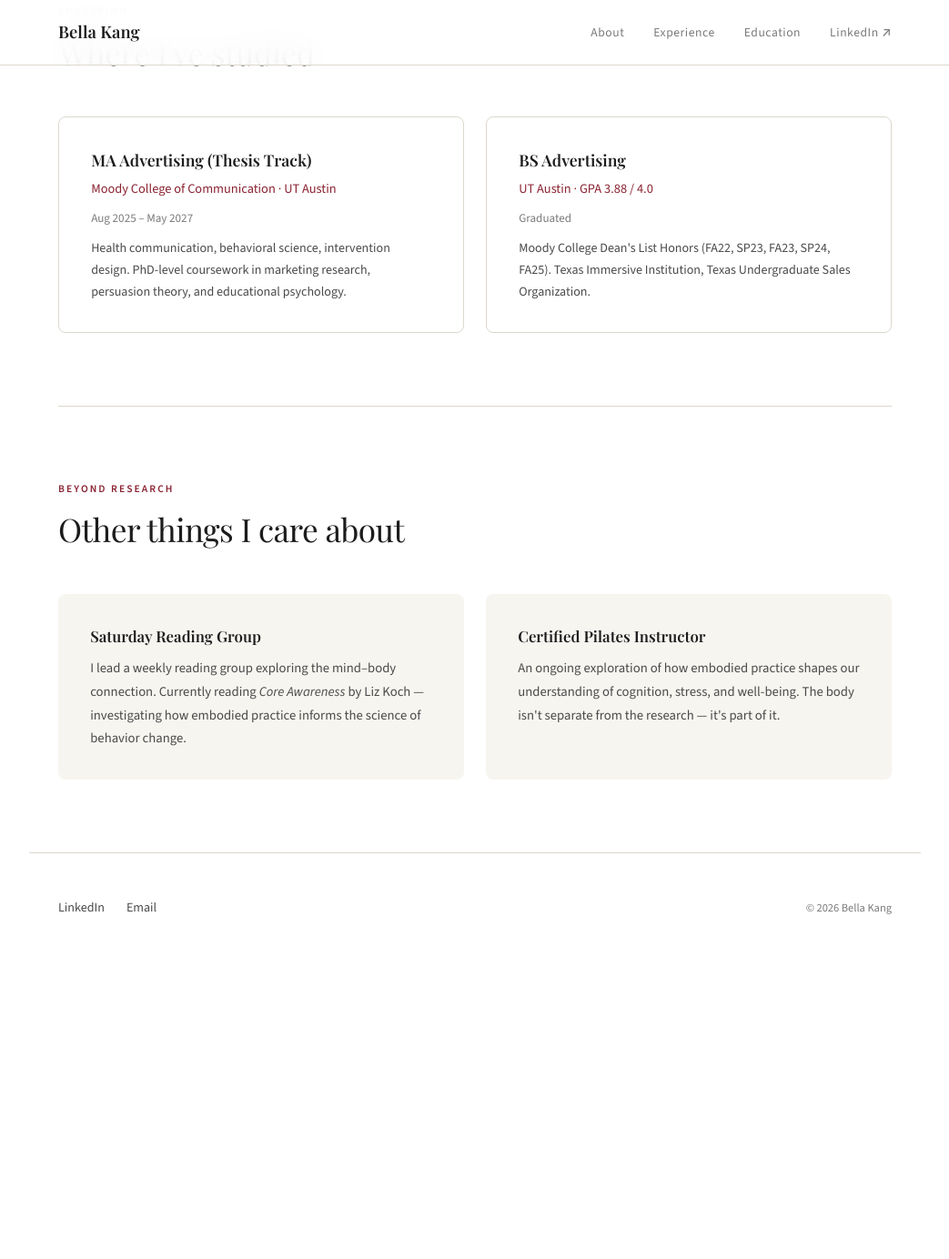
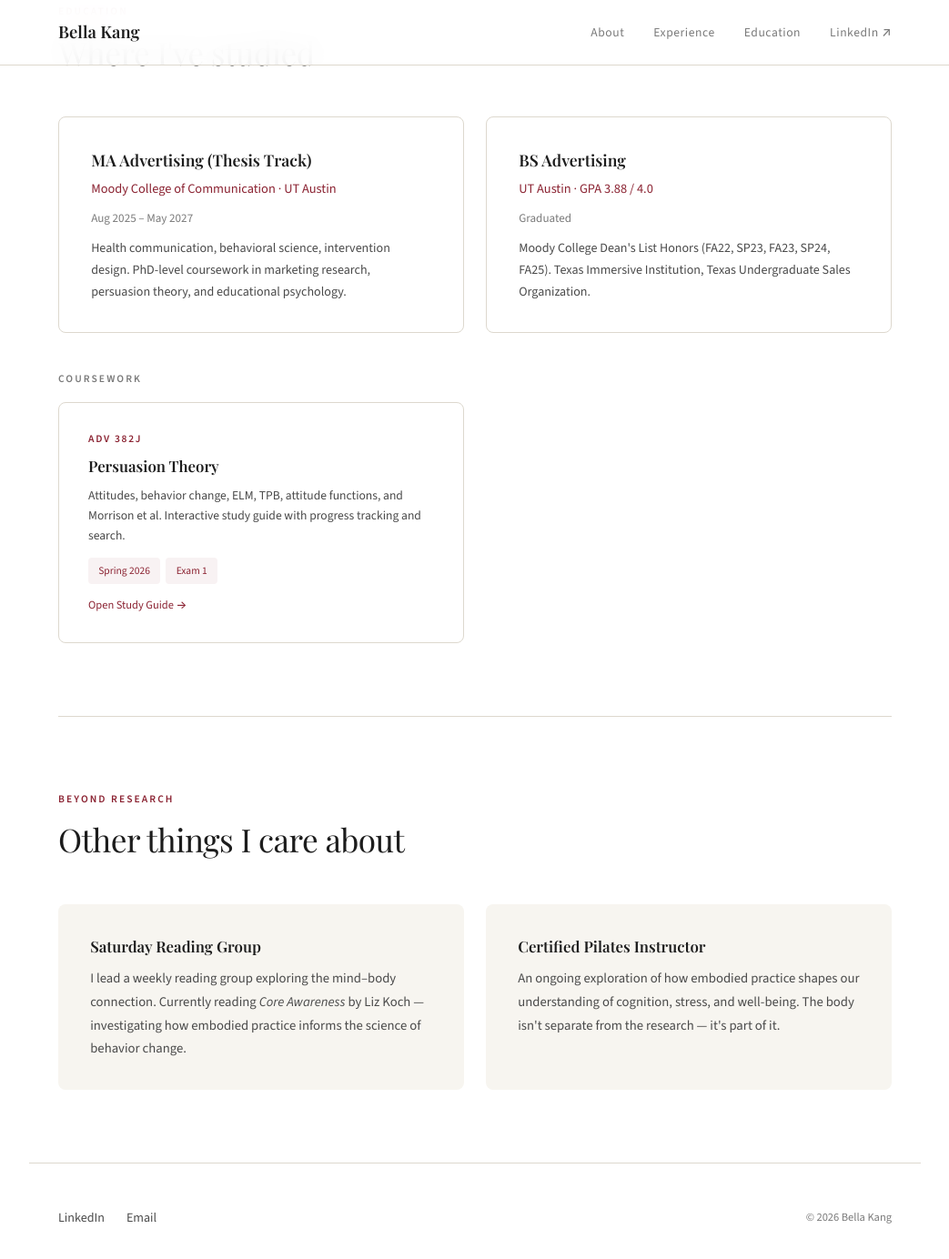
Before and after one commit to bellakang017/bellakang017.github.io, a Jekyll site: the page index.html, which Jekyll copies as it is, in a window 1280 px wide and 1400 px high, scrolled down 2912 px. Shown: the top 1384 px of the window at 91% size, without its empty margins (118-1161 px from the left). Built offline with Jekyll 4.4.1, drawn with Linux system fonts in a browser that asks for light colours; some web fonts are replaced; before the commit the page ends 3971 px from its top, so only the background shows below that.

Commit message:
Add ADV382J coursework card to Education section
Links to /adv382j-guide/ study guide with hover animation

```diff
--- a/index.html
+++ b/index.html
@@ -375,6 +375,83 @@
       line-height: 1.7;
     }
 
+    .course-label {
+      font-size: 0.72rem;
+      text-transform: uppercase;
+      letter-spacing: 0.18em;
+      color: var(--text-soft);
+      font-weight: 600;
+      margin: 2.5rem 0 1rem;
+    }
+
+    .course-grid {
+      display: grid;
+      grid-template-columns: 1fr 1fr;
+      gap: 1.5rem;
+    }
+
+    .course-card {
+      display: block;
+      text-decoration: none;
+      color: inherit;
+      border: 1px solid var(--rule);
+      border-radius: 8px;
+      padding: 1.8rem 2rem;
+      transition: border-color 0.3s ease, box-shadow 0.3s ease, transform 0.2s ease;
+      position: relative;
+    }
+
+    .course-card:hover {
+      border-color: var(--accent);
+      box-shadow: 0 4px 20px rgba(139, 35, 50, 0.08);
+      transform: translateY(-2px);
+    }
+
+    .course-card .course-code {
+      font-size: 0.72rem;
+      text-transform: uppercase;
+      letter-spacing: 0.15em;
+      color: var(--accent);
+      font-weight: 600;
+      margin-bottom: 0.4rem;
+    }
+
+    .course-card h4 {
+      font-family: 'Playfair Display', serif;
+      font-size: 1.05rem;
+      font-weight: 600;
+      color: var(--text);
+      margin-bottom: 0.3rem;
+    }
+
+    .course-card .course-desc {
+      font-size: 0.85rem;
+      color: var(--text-mid);
+      line-height: 1.65;
+      margin-bottom: 0.8rem;
+    }
+
+    .course-card .course-arrow {
+      font-size: 0.78rem;
+      color: var(--accent);
+      font-weight: 500;
+      display: flex;
+      align-items: center;
+      gap: 0.3rem;
+      transition: gap 0.2s ease;
+    }
+
+    .course-card:hover .course-arrow {
+      gap: 0.6rem;
+    }
+
+    .course-card .course-tags {
+      display: flex;
+      gap: 0.4rem;
+      margin-bottom: 0.8rem;
+      flex-wrap: wrap;
+    }
+
     footer {
       max-width: 980px;
       margin: 0 auto;
@@ -422,7 +499,7 @@
       .hero-intro { font-size: 1.05rem; }
       .section { padding: 3rem 1.5rem; }
       .section-title { font-size: 1.7rem; }
-      .card-grid, .interest-row, .edu-grid { grid-template-columns: 1fr; }
+      .card-grid, .interest-row, .edu-grid, .course-grid { grid-template-columns: 1fr; }
       .exp-item { grid-template-columns: 1fr; gap: 0.3rem; }
       .question-block { padding: 1.8rem 2rem; }
       .question-block p { font-size: 1.15rem; }
@@ -571,6 +648,20 @@
         <p>Moody College Dean's List Honors (FA22, SP23, FA23, SP24, FA25). Texas Immersive Institution, Texas Undergraduate Sales Organization.</p>
       </div>
     </div>
+
+    <div class="course-label">Coursework</div>
+    <div class="course-grid fade-up">
+      <a href="/adv382j-guide/" class="course-card">
+        <div class="course-code">ADV 382J</div>
+        <h4>Persuasion Theory</h4>
+        <div class="course-desc">Attitudes, behavior change, ELM, TPB, attitude functions, and Morrison et al. Interactive study guide with progress tracking and search.</div>
+        <div class="course-tags">
+          <span class="tag">Spring 2026</span>
+          <span class="tag">Exam 1</span>
+        </div>
+        <div class="course-arrow">Open Study Guide →</div>
+      </a>
+    </div>
   </div>
 
   <div class="divider"><hr></div>
```
